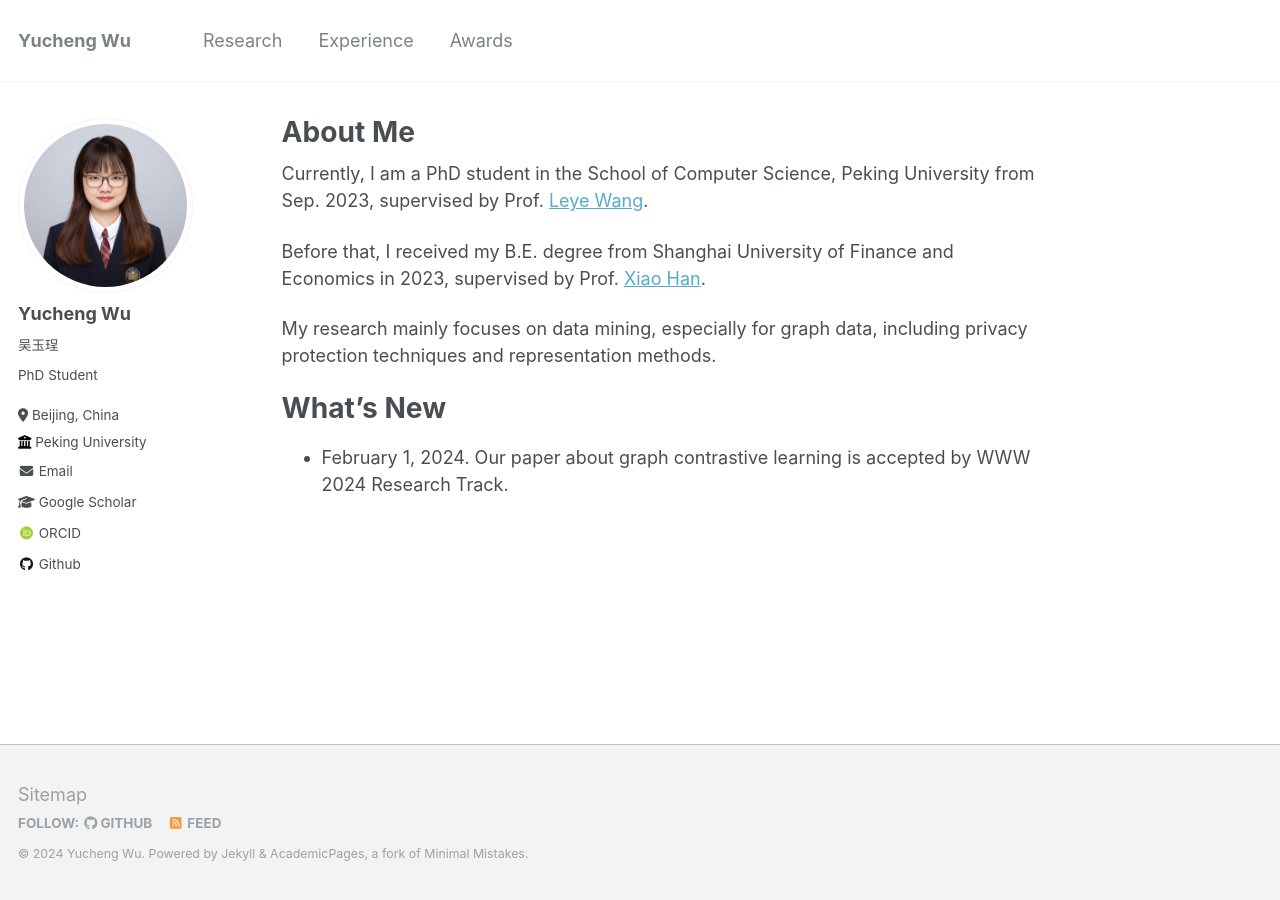
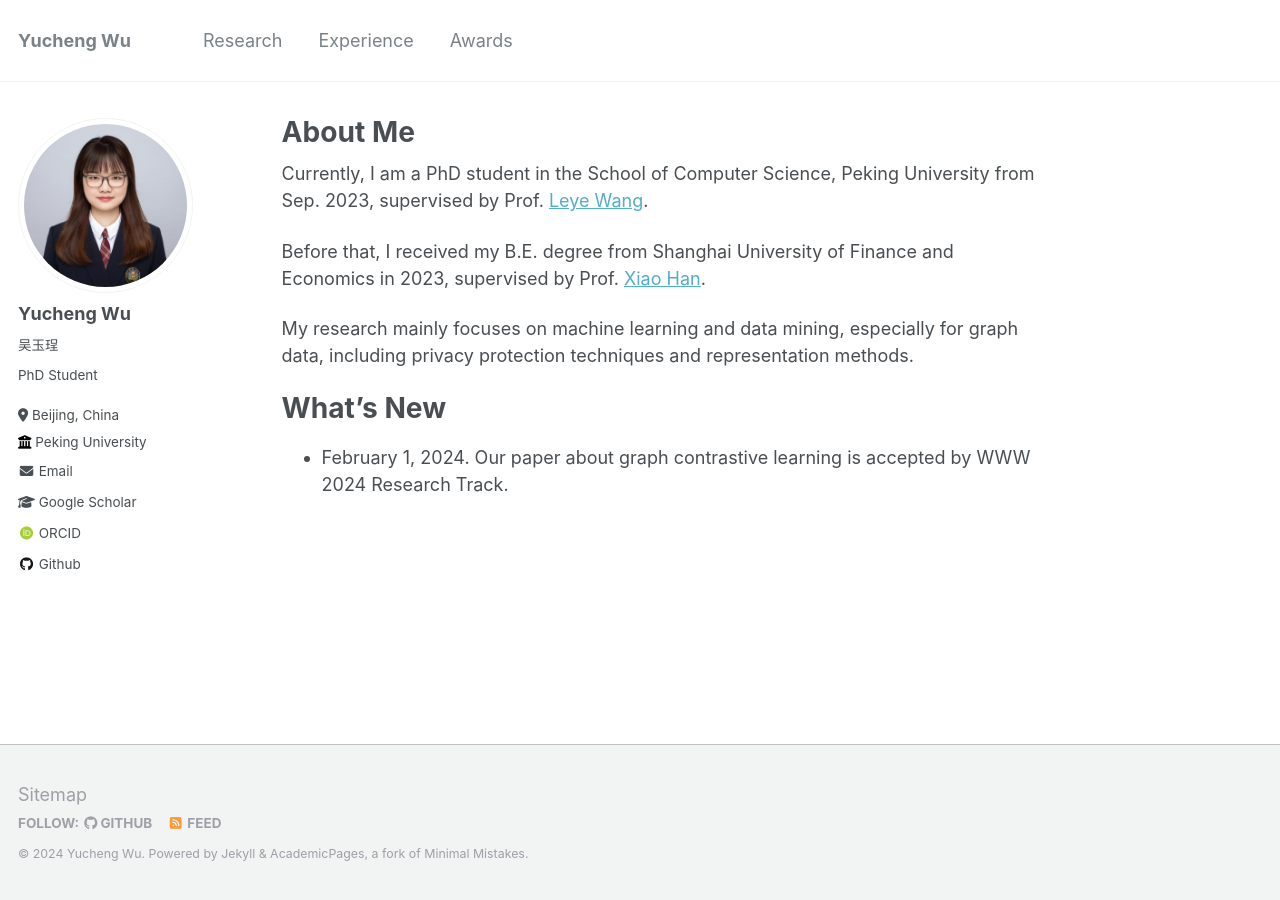
Before and after one commit to wuyucheng2002/wuyucheng2002.github.io, a Jekyll site: the page built from _pages/about.md, in a window 1280 px wide. Built offline with Jekyll 4.4.1, drawn with Linux system fonts in a browser that asks for light colours; some web fonts are replaced.

Commit message:
Update about.md

```diff
--- a/_pages/about.md
+++ b/_pages/about.md
@@ -11,7 +11,7 @@ Currently, I am a PhD student in the School of Computer Science, Peking Universi
 
 Before that, I received my B.E. degree from Shanghai University of Finance and Economics in 2023, supervised by Prof. [Xiao Han](http://simecv.sufe.edu.cn/page.aspx?id=54).
 
-My research mainly focuses on data mining, especially for graph data, including privacy protection techniques and representation methods.
+My research mainly focuses on machine learning and data mining, especially for graph data, including privacy protection techniques and representation methods.
 
 
 What's New
```
